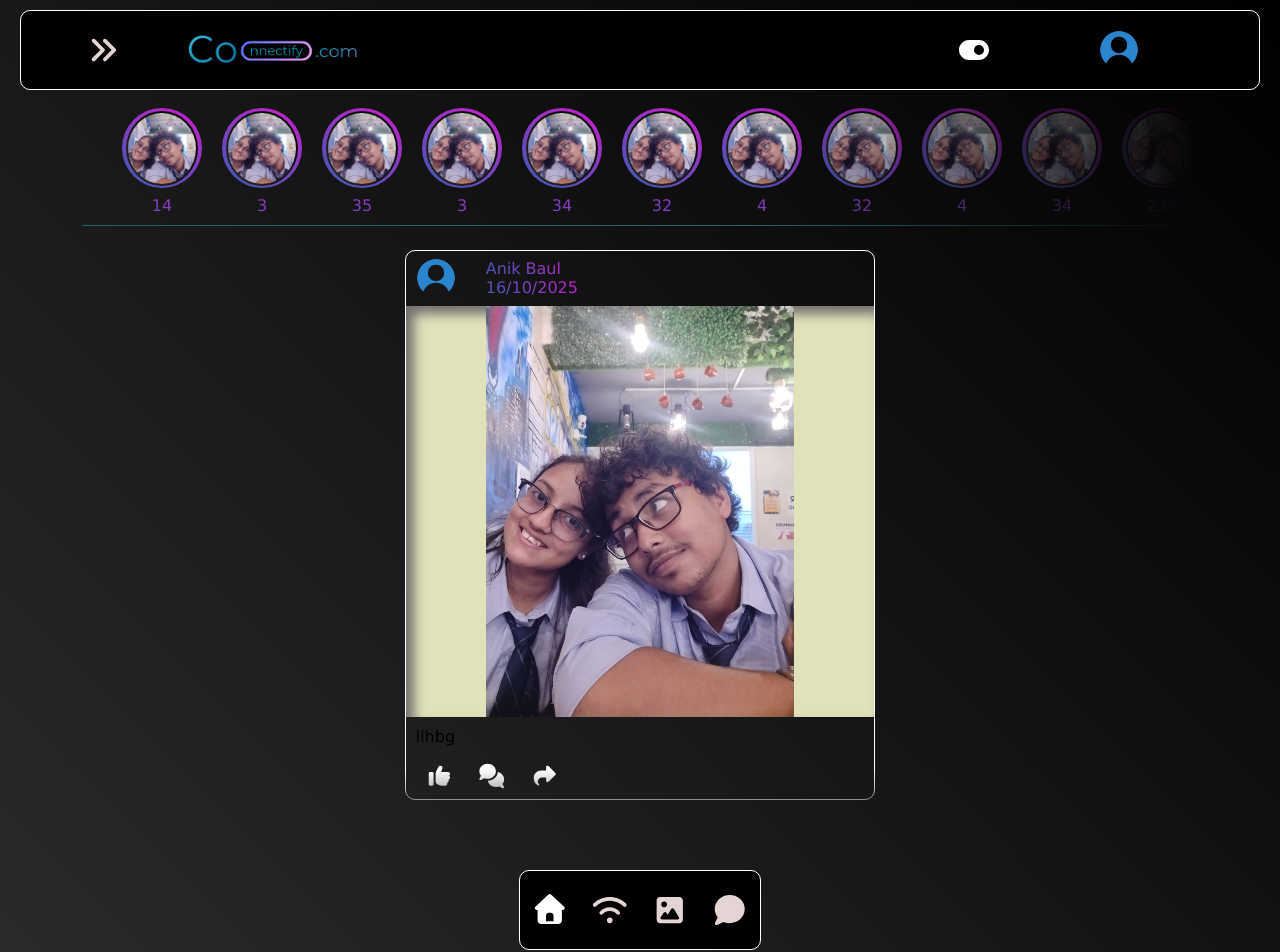
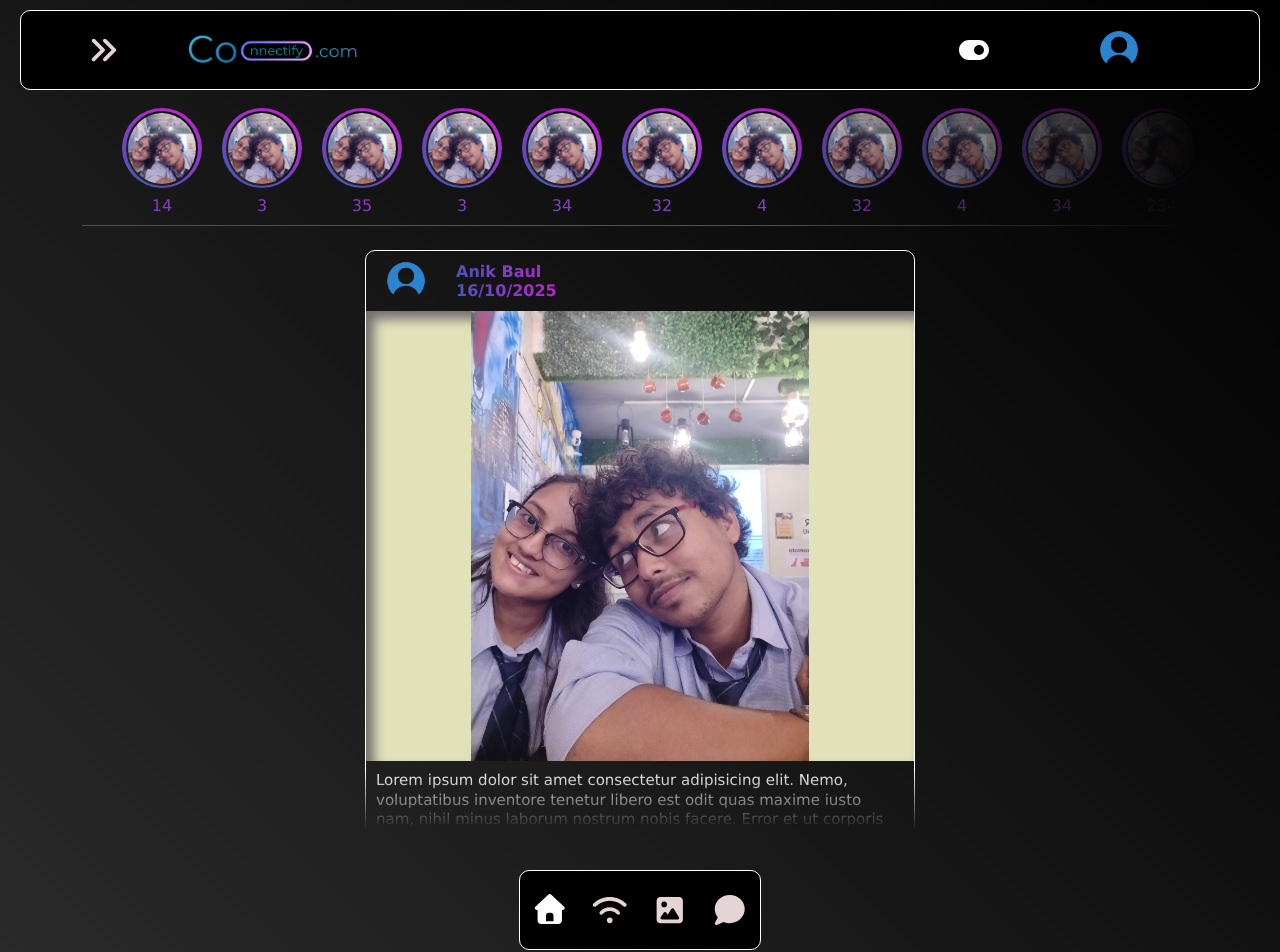
Before and after one commit to AnikBaul-tech/Connectify, a React (Vite) app in the folder social-media-frontend/: page / in a window 1280 px wide. Shown: the top 952 px of the page. Built offline with nearby package versions, Linux system fonts and the light colour scheme.

Commit message:
Caption fixed. Homepage initiallly completed

```diff
--- a/social-media-frontend/src/pages/HomePage.jsx
+++ b/social-media-frontend/src/pages/HomePage.jsx
@@ -8,6 +8,7 @@ import { faThumbsUp, faComments, faShare } from '@fortawesome/free-solid-svg-ico
 import './HomePageStyle.css'
 
 const HomePage = () => {
+
   const {darkMode} = useContext(DarkModeContext);
   return (
     <div className={darkMode ? `home-page dark-page` : `home-page light-page`}>
@@ -28,8 +29,9 @@ const HomePage = () => {
             <div className='post-det'>
               <img src="./profile-pics/6.jpg" alt="" />
             </div>
-            <div className="post-caption">
-              llhbg
+            <div className="unit-post-bottom">
+              <div className={darkMode?"post-caption post-action-dark":"post-caption post-action-light"}>
+                <p>Lorem ipsum dolor sit amet consectetur adipisicing elit. Nemo, voluptatibus inventore tenetur libero est odit quas maxime iusto nam, nihil minus laborum nostrum nobis facere. Error et ut corporis voluptatum?</p>
               </div>
               <div className="post-action-container">
                 <a href=""><div className={darkMode?"post-all-actions post-action-dark":"post-all-actions post-action-light"} id="like"><FontAwesomeIcon icon={faThumbsUp} /></div></a>
@@ -38,9 +40,13 @@ const HomePage = () => {
               </div>
             </div>
           </div>
+
+        </div>
         <Taskbar />
     </div>
+
   )
+
 }
 
 export default HomePage
--- a/social-media-frontend/src/pages/HomePageStyle.css
+++ b/social-media-frontend/src/pages/HomePageStyle.css
@@ -13,7 +13,7 @@
 }
 
 .post-container{
-  max-height: 75vh;
+  height: 75vh;
   width: 60%;
   display: flex;
   flex-direction: column;
@@ -34,8 +34,7 @@
 }
 
 .unit-post{
-  height: 550px;
-  width: min(650px,65%);
+  width: min(550px,80%);
   display: flex;
   flex-shrink: 0;
   flex-direction: column;
@@ -51,14 +50,14 @@
 }
 
 .posted-by-det{
-  height: 10%;
   width: 100%;
+  padding: 10px;
   display: flex;
   justify-content: flex-start;
   gap: 20px;
   border-top-left-radius: 10px;
   border-top-right-radius: 10px;
-  font-weight: 500;
+  font-weight: 600;
 }
 #profile-pic-container{
   height: 40px;
@@ -73,6 +72,7 @@
   height: 100%;
   width: 100%;
   object-fit: contain;
+
 }
 
 #acc-postdate-container{
@@ -83,16 +83,23 @@
 }
 
 .post-det{
-  height: 75%;
+  flex: 0 0 clamp(450px,50vh, 600px);
+  min-height: clamp(300px, 40vh, 400px);
   width: 100%;
+  display: flex;
+  align-items: center;
+  justify-content: center;
   background-color: rgb(225, 225, 186);
   box-shadow: inset 8px 8px 12px rgb(114, 110, 110);
+  overflow: hidden;
 }
 
 .post-det img{
   height: 100%;
   width: 100%;
   object-fit: contain;
+  object-position: center;
+  display: block;
 }
 
 .post-caption{
@@ -101,6 +108,12 @@
   padding: 10px;
   display: flex;
   justify-content: flex-start;
+  line-height: 1.3;
+  word-break: break-word;       /* breaks long words */
+  overflow-wrap: anywhere;      /* fallback */
+  white-space: normal;          /* allow wrapping */
+  font-size: 15px;
+  font-weight: 500;
 }
 
 .post-action-container{
```
Lines whose indentation alone changed are shown as unchanged.
